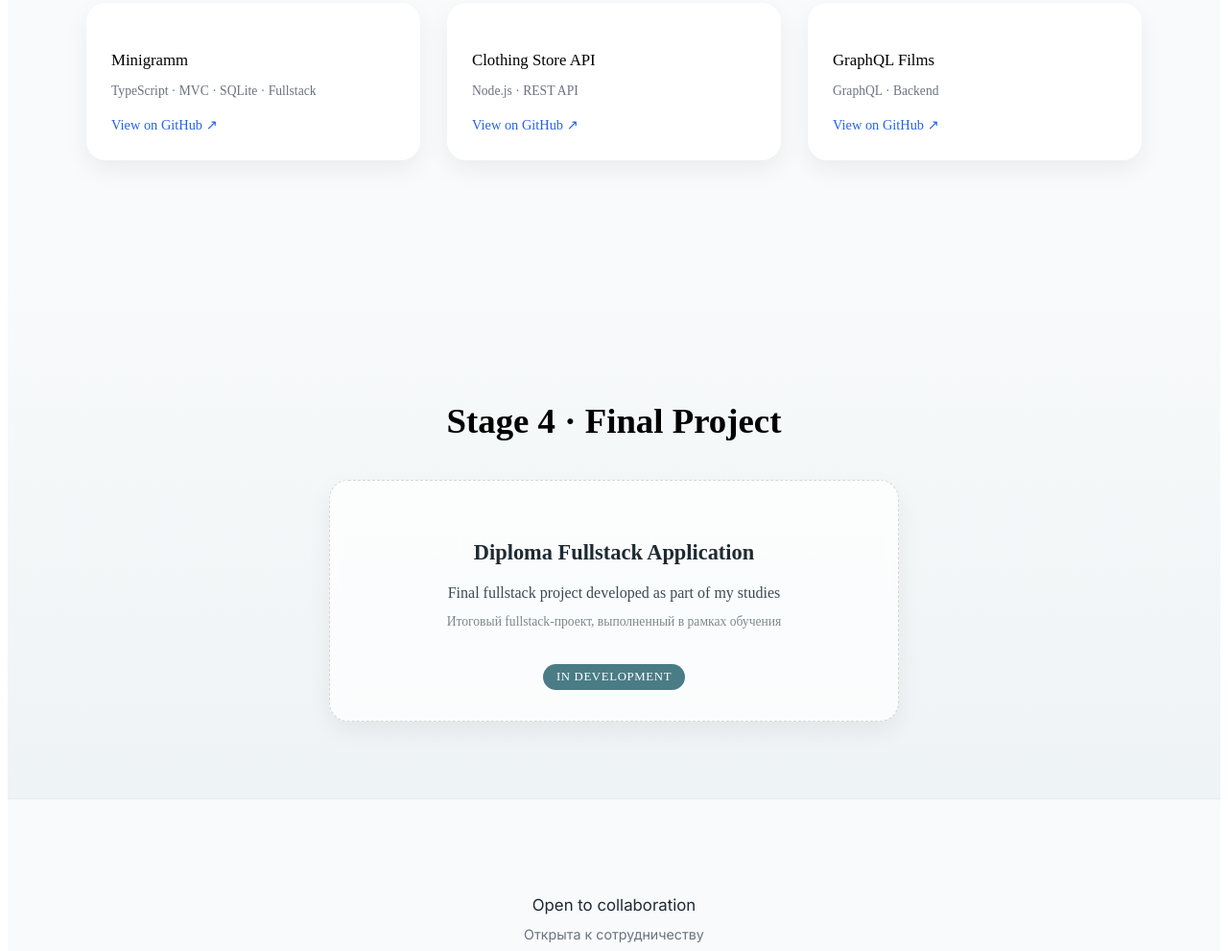
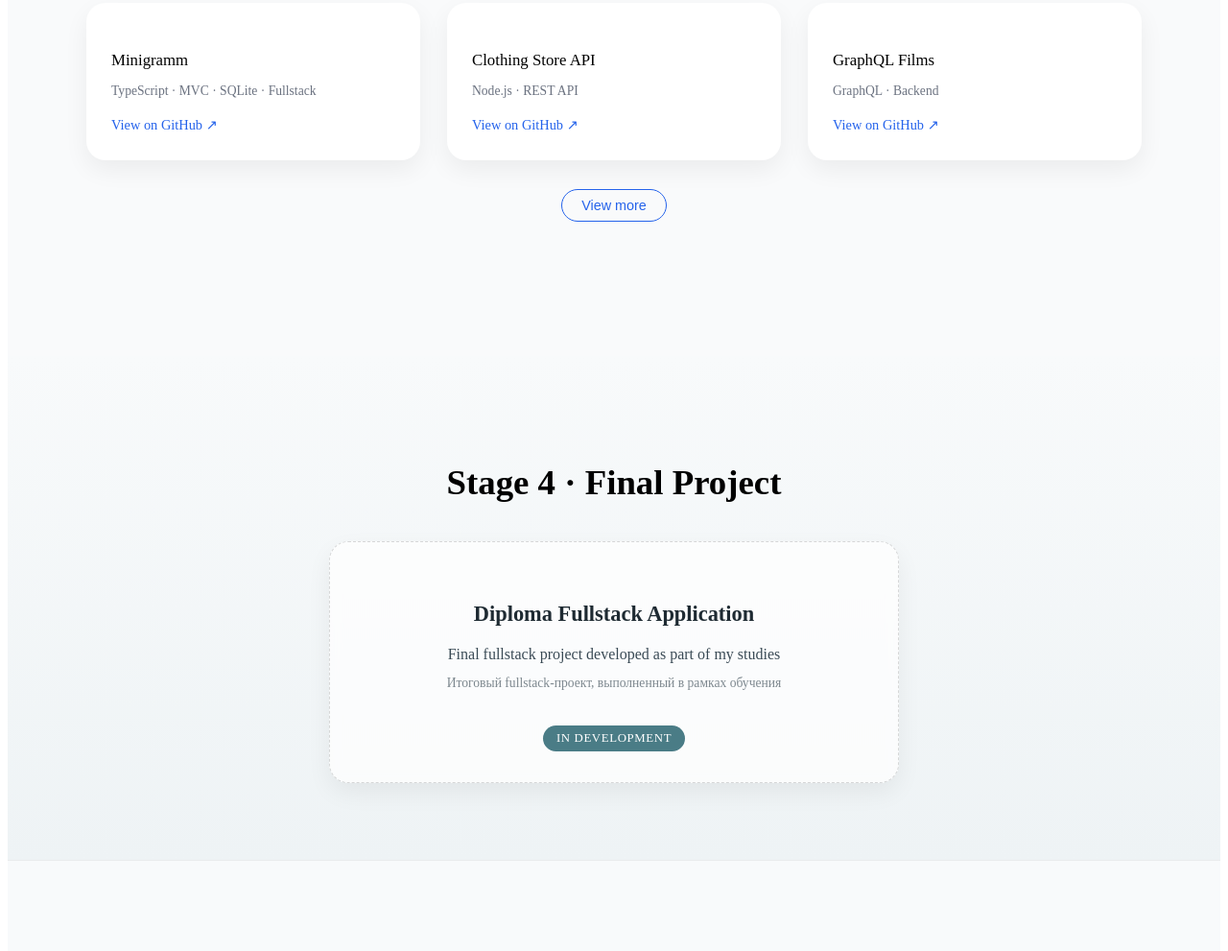
Before and after one commit to OlgaEvfs/OlgaEvfs.github.io, a plain HTML site: page index.html in a window 1280 px wide. Shown: the part 2719-3710 px from the top of the page at 96% size. Drawn offline with Linux system fonts and the light colour scheme.

Commit message:
Updated Portfolio

```diff
--- a/index.html
+++ b/index.html
@@ -381,6 +381,7 @@
 					</article>
 
 				</div>
+				<button class="view-more-btn">View more</button>
 			</div>
 		</div>
 	</section>
```
